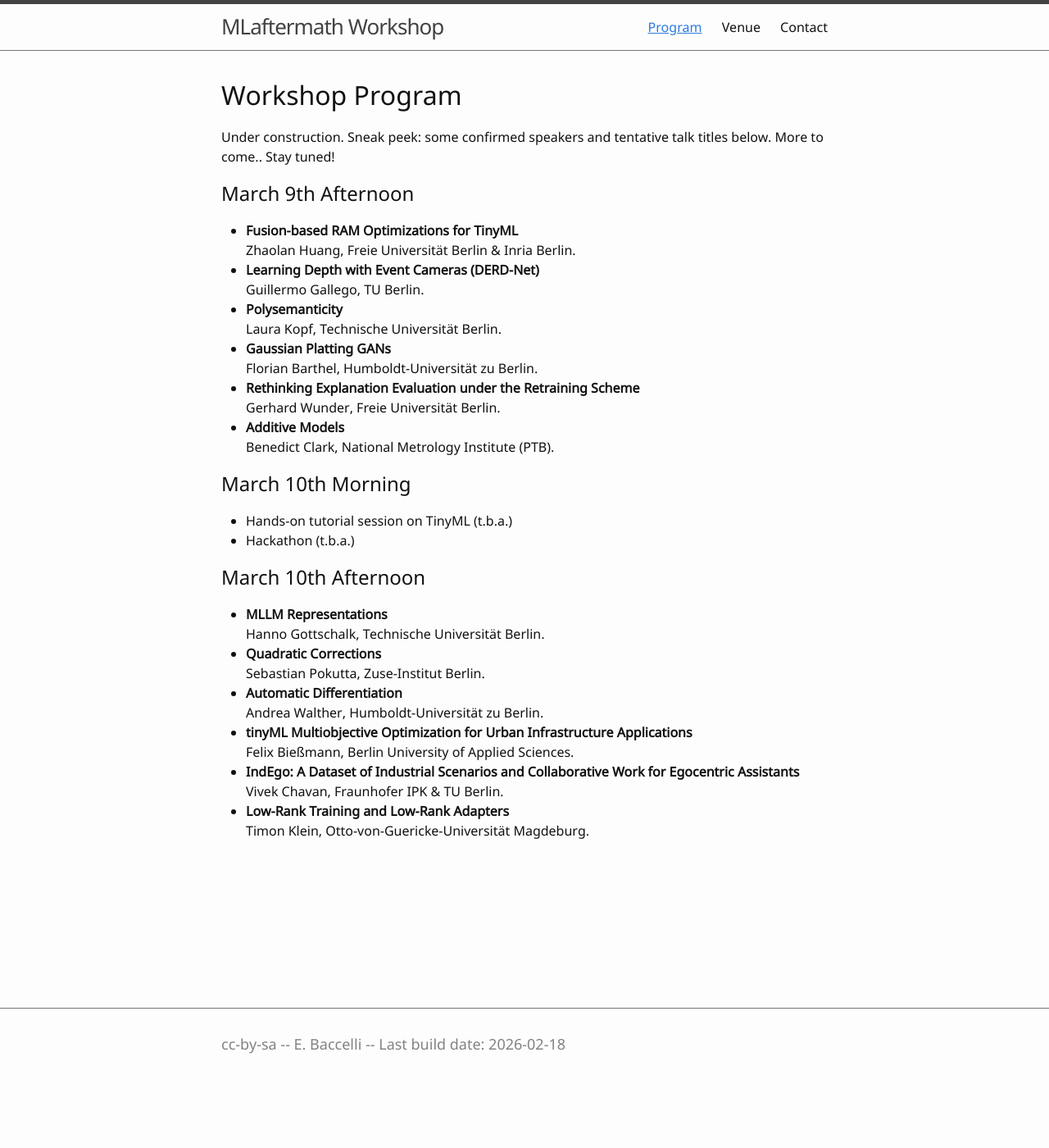
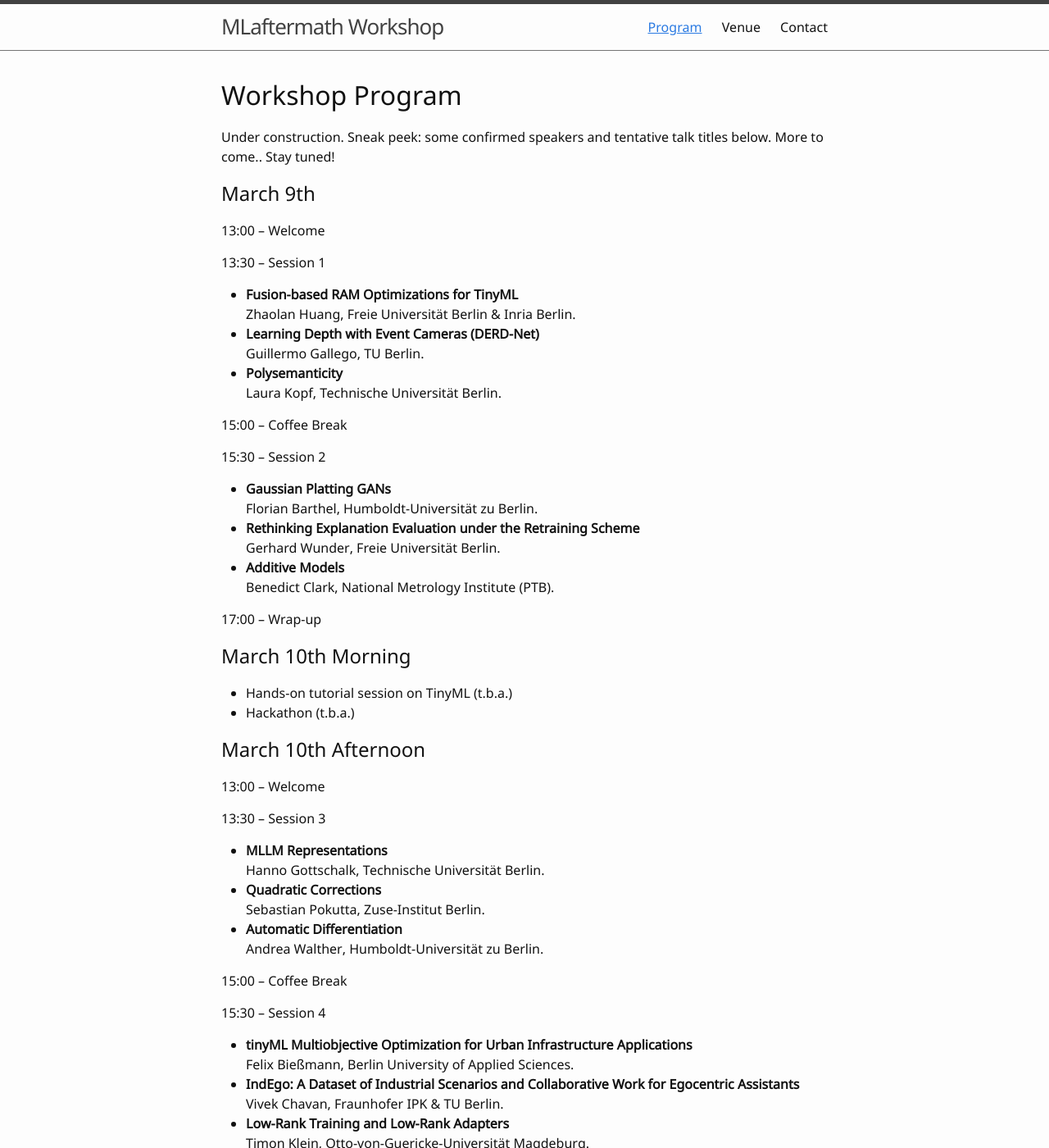
Before and after one commit to Inria-Berlin/MLaftermath, a Jekyll site: the page built from 0-program.md, in a window 1280 px wide and 1400 px high. Shown: the whole window at 82% size. Built offline with Jekyll 4.4.1, drawn with Linux system fonts in a browser that asks for light colours.

Commit message:
program: tentative timing

```diff
--- a/0-program.md
+++ b/0-program.md
@@ -6,13 +6,23 @@ nav: true
 # Workshop Program
 Under construction. Sneak peek: some confirmed speakers and tentative talk titles below. More to come.. Stay tuned!
 
-## March 9th Afternoon
+## March 9th
+
+13:00 -- Welcome
+
+13:30 -- Session 1
+
 - **Fusion-based RAM Optimizations for TinyML**
 Zhaolan Huang, Freie Universität Berlin & Inria Berlin.
 - **Learning Depth with Event Cameras (DERD-Net)**
 Guillermo Gallego, TU Berlin.
 - **Polysemanticity**
 Laura Kopf, Technische Universität Berlin.
+
+15:00 -- Coffee Break
+
+15:30 -- Session 2
+
 - **Gaussian Platting GANs**
 Florian Barthel, Humboldt-Universität zu Berlin.
 - **Rethinking Explanation Evaluation under the Retraining Scheme**
@@ -20,17 +30,29 @@ Gerhard Wunder, Freie Universität Berlin.
 - **Additive Models**
 Benedict Clark, National Metrology Institute (PTB).
 
+17:00 -- Wrap-up
+
 ## March 10th Morning
 - Hands-on tutorial session on TinyML (t.b.a.)
 - Hackathon (t.b.a.)
 
 ## March 10th Afternoon
+
+13:00 -- Welcome
+
+13:30 -- Session 3
+
 - **MLLM Representations**
 Hanno Gottschalk, Technische Universität Berlin.
 - **Quadratic Corrections**
 Sebastian Pokutta, Zuse-Institut Berlin.
 - **Automatic Differentiation**
 Andrea Walther, Humboldt-Universität zu Berlin.
+
+15:00 -- Coffee Break
+
+15:30 -- Session 4
+
 - **tinyML Multiobjective Optimization for Urban Infrastructure Applications**
 Felix Bießmann, Berlin University of Applied Sciences.
 - **IndEgo: A Dataset of Industrial Scenarios and Collaborative Work for Egocentric Assistants**
@@ -38,7 +60,7 @@ Vivek Chavan, Fraunhofer IPK & TU Berlin.
 - **Low-Rank Training and Low-Rank Adapters**
 Timon Klein, Otto-von-Guericke-Universität Magdeburg.
 
-
+17:00 -- Wrap-up
 
 <br />
 <br />
```
